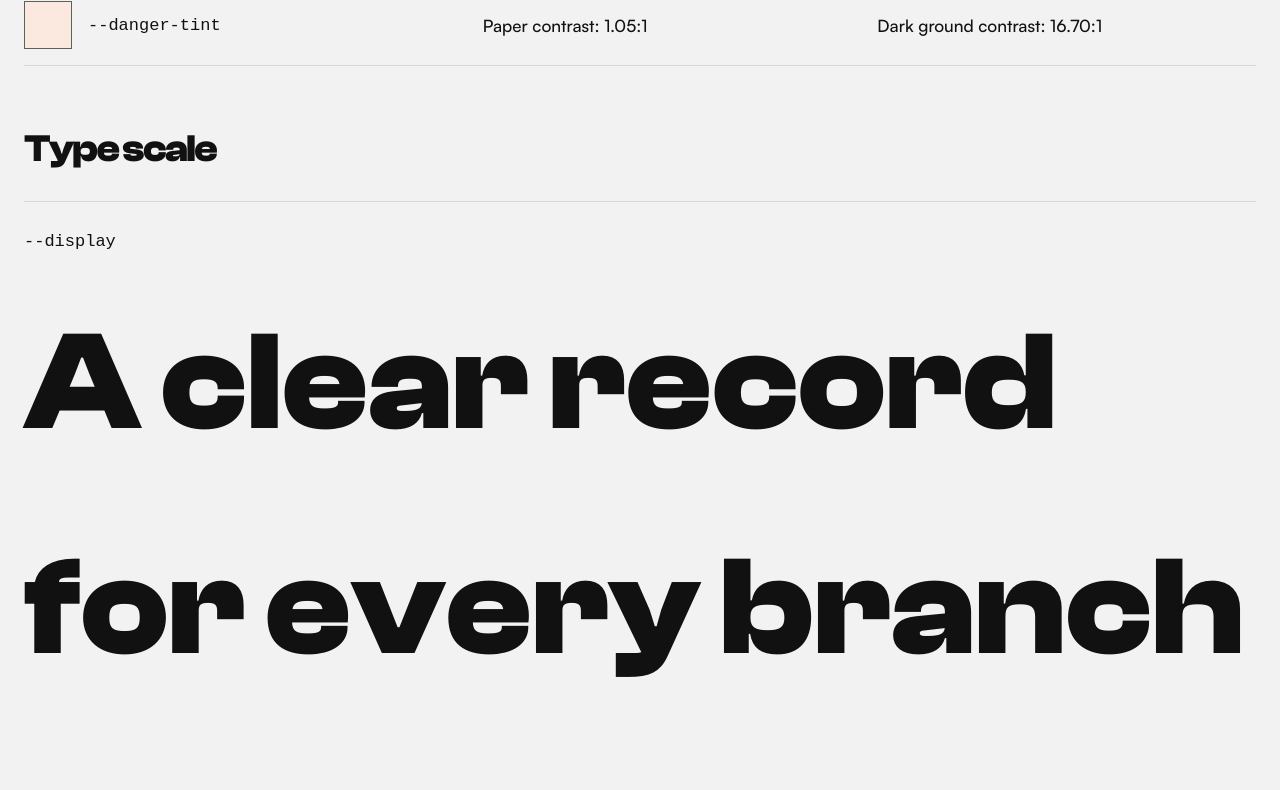
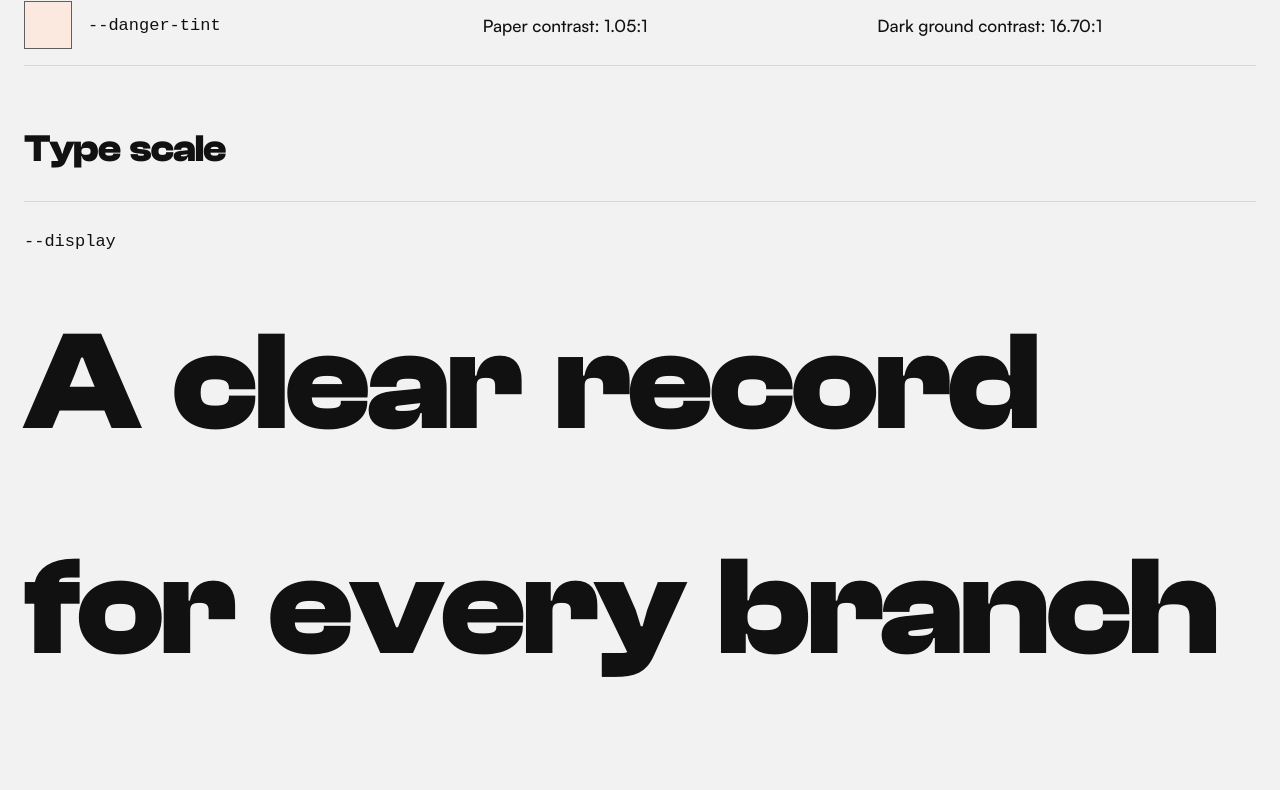
Before and after one commit to AnassKh16/ShipLens-Rabta, a React (Vite) app in the folder frontend/: page /dev/tokens in a window 1280 px wide. Shown: the part 1951-2741 px from the top of the page. Built offline with nearby package versions, Linux system fonts and the light colour scheme.

Commit message:
fix(frontend): restore word spacing in display headings

```diff
--- a/frontend/src/features/dev/tokens-preview.css
+++ b/frontend/src/features/dev/tokens-preview.css
@@ -4,7 +4,7 @@
 .swatch { inline-size: var(--space-48); block-size: var(--space-48); border: var(--border) solid var(--muted); grid-row: span 3; }
 .type-row { border-block-start: var(--border) solid var(--hairline); padding-block: var(--space-24); }
 .type-row p { overflow-wrap: anywhere; margin-block: var(--space-16); }
-.type-row p[lang="en"] { font-family: var(--font-display); }
+.type-row p[lang="en"] { font-family: var(--font-display); letter-spacing: var(--tracking-headline); word-spacing: var(--heading-word-spacing); }
 .spacing-list li { display: flex; flex-wrap: wrap; align-items: center; gap: var(--space-16); margin-block: var(--space-16); }
 .spacing-bar { display: block; inline-size: var(--sample-space); block-size: var(--space-16); background: var(--primary); }
 @media (min-width: 768px) { .swatches li { grid-template-columns: var(--space-48) 1fr 1fr 1fr; align-items: center; } .swatch { grid-row: auto; } }
--- a/frontend/src/styles/base.css
+++ b/frontend/src/styles/base.css
@@ -6,14 +6,14 @@ a { color: var(--primary); text-underline-offset: var(--space-4); }
 button { color: var(--paper); background: var(--primary); border: var(--border) solid var(--primary); padding-block: var(--space-8); padding-inline: var(--space-16); cursor: pointer; }
 button:hover { color: var(--primary); background: var(--paper); }
 :focus-visible { outline: var(--focus-width) solid var(--primary); outline-offset: var(--focus-offset); }
-h1, h2, h3 { font-family: var(--font-display); line-height: var(--leading-headline); letter-spacing: var(--tracking-headline); }
+h1, h2, h3 { font-family: var(--font-display); line-height: var(--leading-headline); letter-spacing: var(--tracking-headline); word-spacing: var(--heading-word-spacing); }
 h1 { font-size: var(--h1); } h2 { font-size: var(--h2); } h3 { font-size: var(--h3); }
 main, .app-header { max-inline-size: var(--content-max); margin-inline: auto; padding-inline: var(--space-16); padding-block: var(--space-24); }
 .app-header { display: flex; flex-wrap: wrap; align-items: center; justify-content: space-between; gap: var(--space-16); border-block-end: var(--border) solid var(--hairline); }
 .skip-link { position: absolute; inset-inline-start: var(--space-16); transform: translateY(-200%); background: var(--paper); padding: var(--space-8); }
 .skip-link:focus { transform: none; }
-:root[lang="ur"] body, [lang="ur"] { font-family: var(--font-urdu); letter-spacing: 0; line-height: var(--leading-urdu); text-transform: none; }
-[lang="ur"] h1, [lang="ur"] h2, [lang="ur"] h3 { font-family: var(--font-urdu); letter-spacing: 0; line-height: var(--leading-urdu); font-size: .95em; }
+:root[lang="ur"] body, [lang="ur"] { font-family: var(--font-urdu); letter-spacing: 0; word-spacing: normal; line-height: var(--leading-urdu); text-transform: none; }
+[lang="ur"] h1, [lang="ur"] h2, [lang="ur"] h3 { font-family: var(--font-urdu); letter-spacing: 0; word-spacing: normal; line-height: var(--leading-urdu); font-size: .95em; }
 [lang="ur"] h1 { font-size: calc(var(--h1) * .9); } [lang="ur"] h2 { font-size: calc(var(--h2) * .9); } [lang="ur"] h3 { font-size: calc(var(--h3) * .9); }
 img { display: block; max-inline-size: 100%; block-size: auto; }
 @media (min-width: 768px) { main, .app-header { padding-inline: var(--space-24); } }
--- a/frontend/src/styles/tokens.css
+++ b/frontend/src/styles/tokens.css
@@ -48,7 +48,8 @@
   --font-body: 'Satoshi', system-ui, sans-serif;
   --font-urdu: 'Noto Naskh Arabic', serif;
   --font-serif: Georgia, serif;
-  --tracking-headline: -.04em;
+  --tracking-headline: -.03em;
+  --heading-word-spacing: .14em;
   --tracking-label: .08em;
   --leading-headline: 1;
   --leading-body: 1.6;
```
Also changed, not shown: 1 other file (tests, documents, lock files or other folders).
